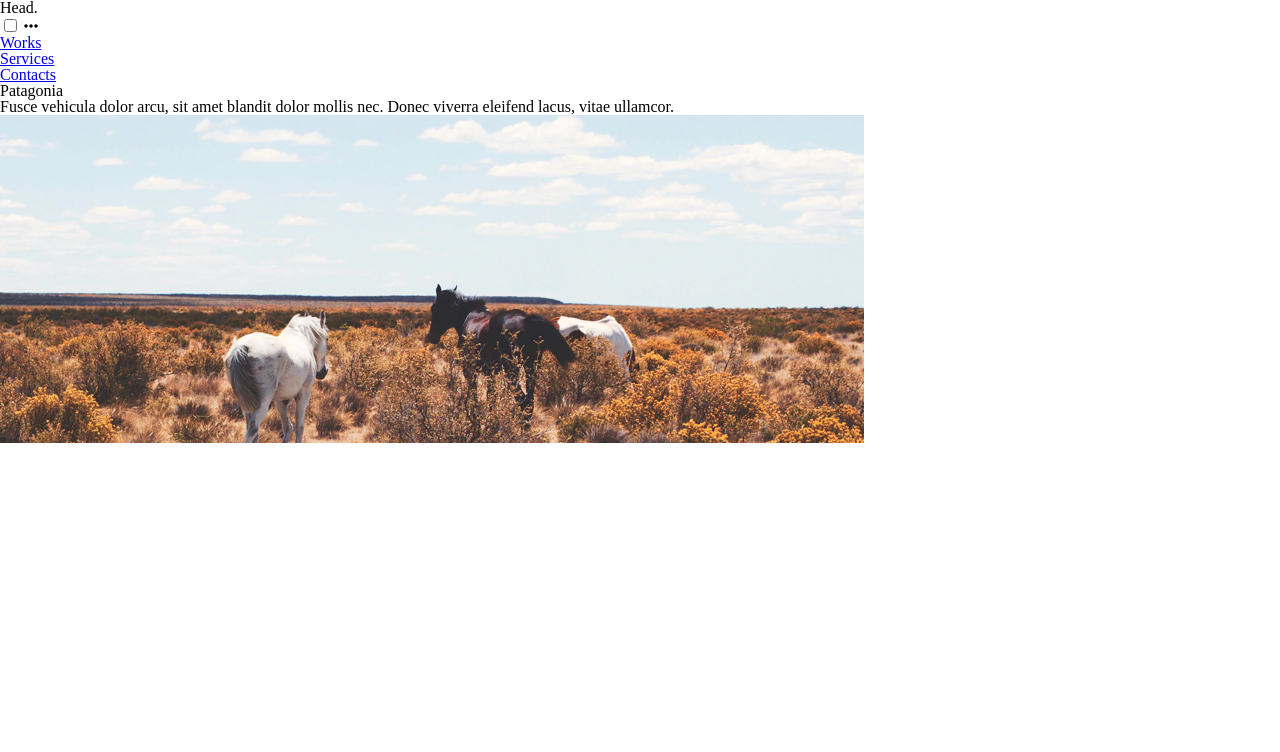
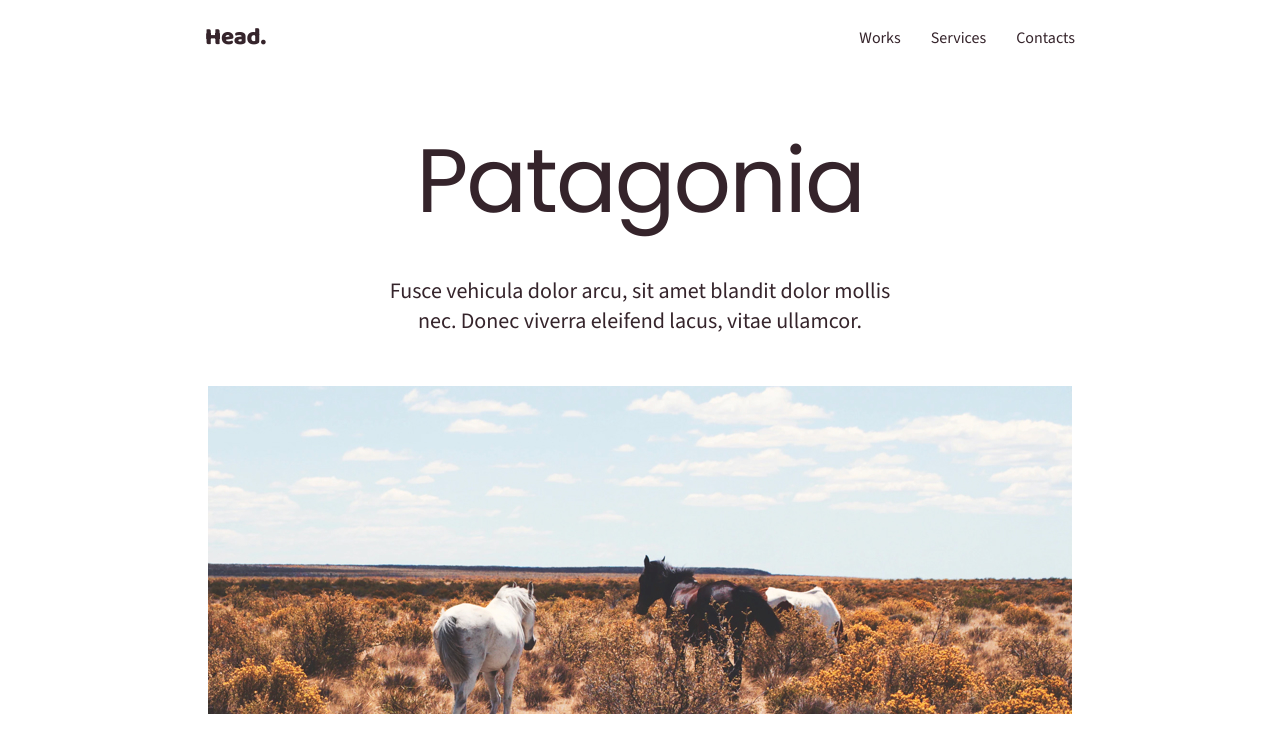
Before and after one commit to kamnyl/lesson12, a plain HTML site: page index.html in a window 1280 px wide. Drawn offline with nearby package versions, Linux system fonts and the light colour scheme.

Commit message:
Added styling

```diff
--- a/index.html
+++ b/index.html
@@ -39,7 +39,7 @@
                 <source media="(max-width: 600px)" srcset="./images/image-mobile.jpg">
                 <source media="(max-width: 1000px)" srcset="./images/image-tablet.jpg">
                 <source media="(min-width: 1001px)" srcset="./images/image-desktop.jpg">
-                <img src="images/image-mobile.jpg alt="Horses">
+                <img src="images/image-mobile.jpg" alt="Horses">
             </picture>
         </div>
     </main>
--- /dev/null
+++ b/styles/_fonts.scss
@@ -0,0 +1,4 @@
+$logo-font: "Baloo 2", sans-serif;
+$main-font: "Source Sans 3", sans-serif;
+$title-font: "Poppins", sans-serif;
+$main-color: #35242b;
--- /dev/null
+++ b/styles/_header.scss
@@ -0,0 +1,68 @@
+@import 'fonts';
+
+
+header {
+    max-width: 870px;
+    width: 100%;
+    display: flex;
+    justify-content: space-between;
+    align-items: center;
+}
+
+
+.menu-checkbox {
+    display: none;
+}
+
+.menu-icon {
+    font-size: 24px;
+    display: none;
+
+    &:hover {
+        color: #acabab;
+    }
+}
+
+.nav {
+    display: flex;
+    flex-direction: row;
+
+    &__list {
+        display: flex;
+        justify-content: space-between;
+        align-items: center;
+        flex-direction: row;
+        gap: 30px;
+        margin-left: 10px;
+    }
+
+    &__li {
+        list-style: none;
+
+    }
+
+    &__link {
+        text-decoration: none;
+        color: $main-color;
+        font-family: $main-font;
+        font-size: 16px;
+        line-height: 22.4px;
+        font-optical-sizing: auto;
+        font-weight: 400;
+        font-style: normal;
+
+        &:hover {
+            color: #acabab;
+        }
+    }
+}
+
+
+.logo {
+    font-family: $logo-font;
+    color: $main-color;
+    font-size: 24px;
+    font-weight: 800;
+    letter-spacing: -0.25px;
+    line-height: 36px;
+}
--- /dev/null
+++ b/styles/_main.scss
@@ -0,0 +1,45 @@
+@import 'fonts';
+@import 'responsive';
+
+
+main {
+    width: 100%;
+    display: flex;
+    justify-content: center;
+    flex-direction: column;
+    align-items: center;
+    max-width: 870px;
+    gap: 30px;
+}
+
+.main__card {
+    display: flex;
+    flex-direction: column;
+    justify-content: center;
+    align-items: center;
+    gap: 30px;
+    max-width: 570px;
+
+}
+
+.main__title {
+    display: flex;
+    font-family: $title-font;
+    color: $main-color;
+    letter-spacing: -2px;
+
+}
+
+.main__paragraph {
+    display: flex;
+    font-family: $main-font;
+    color: $main-color;
+    line-height: 30px;
+    text-align: center;
+    margin: 20px 20px;
+}
+
+picture,
+img {
+    max-width: 100%;
+}
--- /dev/null
+++ b/styles/_responsive.scss
@@ -0,0 +1,84 @@
+/* MENU */
+@media (max-width: 600px) {
+    .menu-icon {
+        display: block;
+    }
+
+    .nav {
+        display: none;
+        position: absolute;
+        top: 60px;
+        right: 0;
+        width: 70%;
+        border-top: 1px solid #d7d7d7;
+        border-bottom: 1px solid #d7d7d7;
+    }
+
+    .nav__li {
+        padding: 10px;
+    }
+
+    .menu-checkbox:checked+.menu-icon+.nav {
+        display: block;
+    }
+}
+
+/* MENU */
+
+
+
+/* (Typical Device Breakpoints from W3Schools.com) */
+/* Extra small devices (phones, 600px and down) */
+@media only screen and (max-width: 600px) {
+    .main__title {
+        font-size: 36px;
+    }
+
+    .main__paragraph {
+        font-size: 15px;
+    }
+}
+
+/* Small devices (portrait tablets and large phones, 600px and up) */
+@media only screen and (min-width: 600px) {
+    .main__title {
+        font-size: 52px;
+    }
+
+    .main__paragraph {
+        font-size: 17px;
+    }
+}
+
+/* Medium devices (landscape tablets, 768px and up) */
+@media only screen and (min-width: 768px) {
+    .main__title {
+        font-size: 72px;
+    }
+
+    .main__paragraph {
+        font-size: 22px;
+    }
+}
+
+/* Large devices (laptops/desktops, 992px and up) */
+@media only screen and (min-width: 992px) {
+    .main__title {
+        font-size: 80px;
+    }
+
+    .main__paragraph {
+        font-size: 22px;
+    }
+}
+
+/* Extra large devices (large laptops and desktops, 1200px and up) */
+@media only screen and (min-width: 1200px) {
+    .main__title {
+        font-size: 90px;
+    }
+
+    .main__paragraph {
+        font-size: 22px;
+    }
+}
--- /dev/null
+++ b/styles/styles.scss
@@ -0,0 +1,14 @@
+@use 'fonts';
+@use 'header';
+@use 'main';
+
+
+body {
+    margin: 20px 20px;
+    padding: 0 20px;
+    display: flex;
+    justify-content: center;
+    align-items: center;
+    flex-direction: column;
+    gap: 80px;
+}
```
Also changed, not shown: styles/styles.css.
